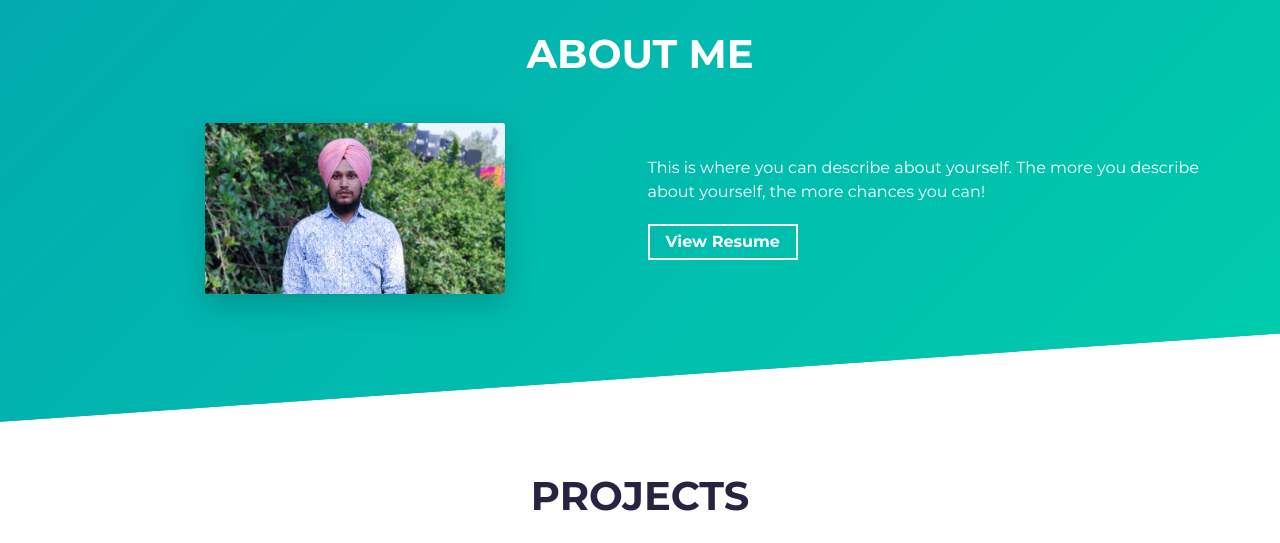
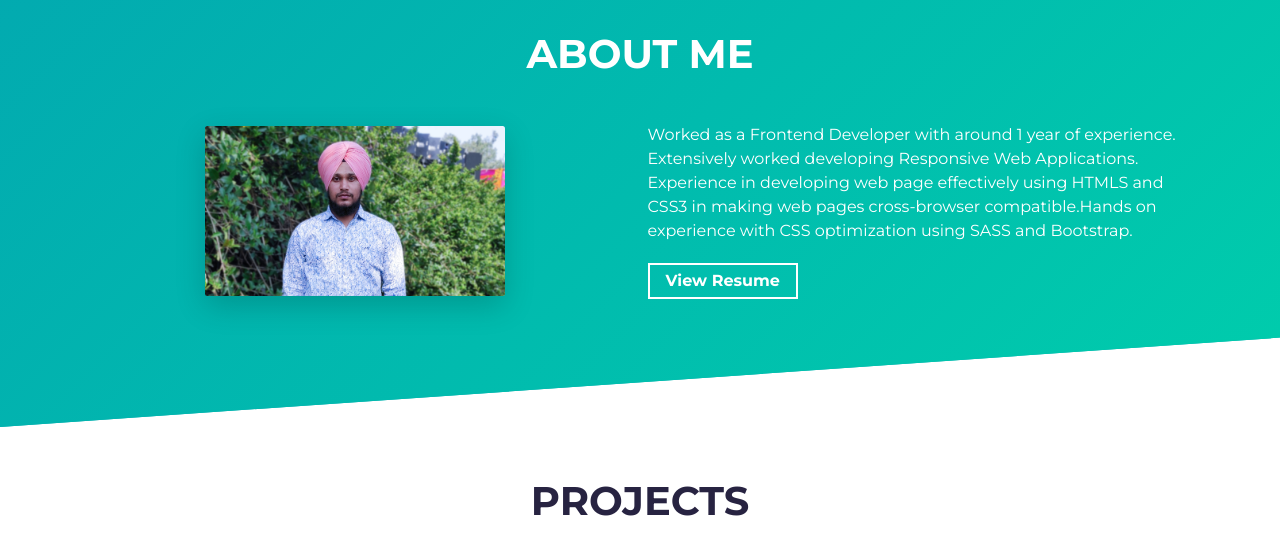
Before and after one commit to Amritgagra/Portfolio, a website built with Parcel: page src/index.html in a window 1280 px wide. Shown: the part 820-1363 px from the top of the page. Built offline with nearby package versions, Linux system fonts and the light colour scheme.

Commit message:
updating content

```diff
--- a/src/index.html
+++ b/src/index.html
@@ -69,8 +69,10 @@
           <div class="col-md-6 col-sm-12">
             <div class="about-wrapper__info load-hidden">
               <p class="about-wrapper__info-text">
-                This is where you can describe about yourself. The more you
-                describe about yourself, the more chances you can!
+                Worked as a Frontend Developer with around 1 year of experience. Extensively worked
+                developing Responsive Web Applications. Experience in developing web page effectively using
+                HTMLS and CSS3 in making web pages cross-browser compatible.Hands on experience with
+                CSS optimization using SASS and Bootstrap.
               </p>
 
               <span class="d-flex mt-3">
```
Also changed, not shown: src/assets/dogcare.png, src/assets/snap.png.
